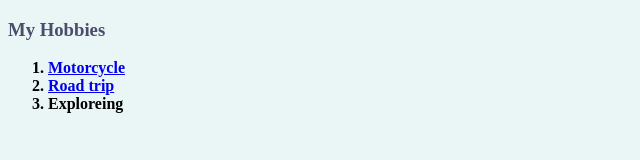
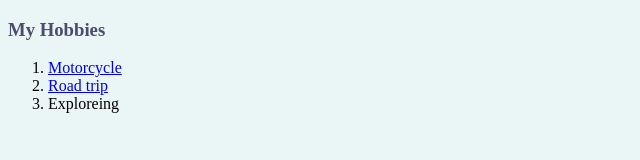
Before and after one commit to j0ker7h/cv, a plain HTML site: page Hobbies.html in a window 1280 px wide. Shown: the whole page, without its empty margins (0-640 px from the left). Drawn offline with Linux system fonts and the light colour scheme.

Commit message:
Update Hobbies.html

```diff
--- a/Hobbies.html
+++ b/Hobbies.html
@@ -28,7 +28,7 @@
     </style>
   </head>
   <body>
-    <h3><strong>My Hobbies<strong></h3>
+    <h3><strong>My Hobbies</strong></h3>
     <ol>
       <li><a href="https://en.wikipedia.org/wiki/Motorcycle">Motorcycle</a></li>
       <li><a href="https://en.wikipedia.org/wiki/Road_trip">Road trip</a></li>
```
